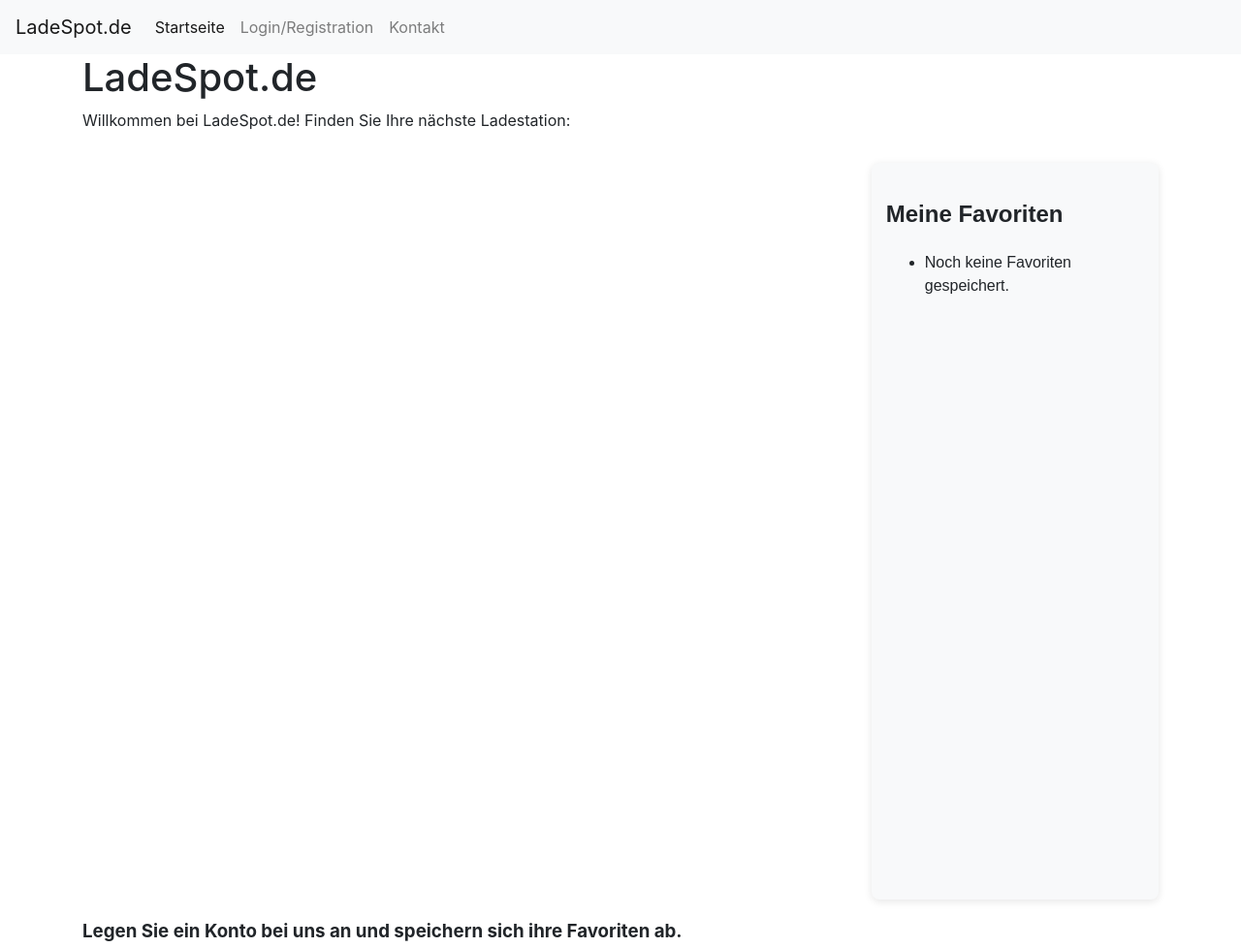
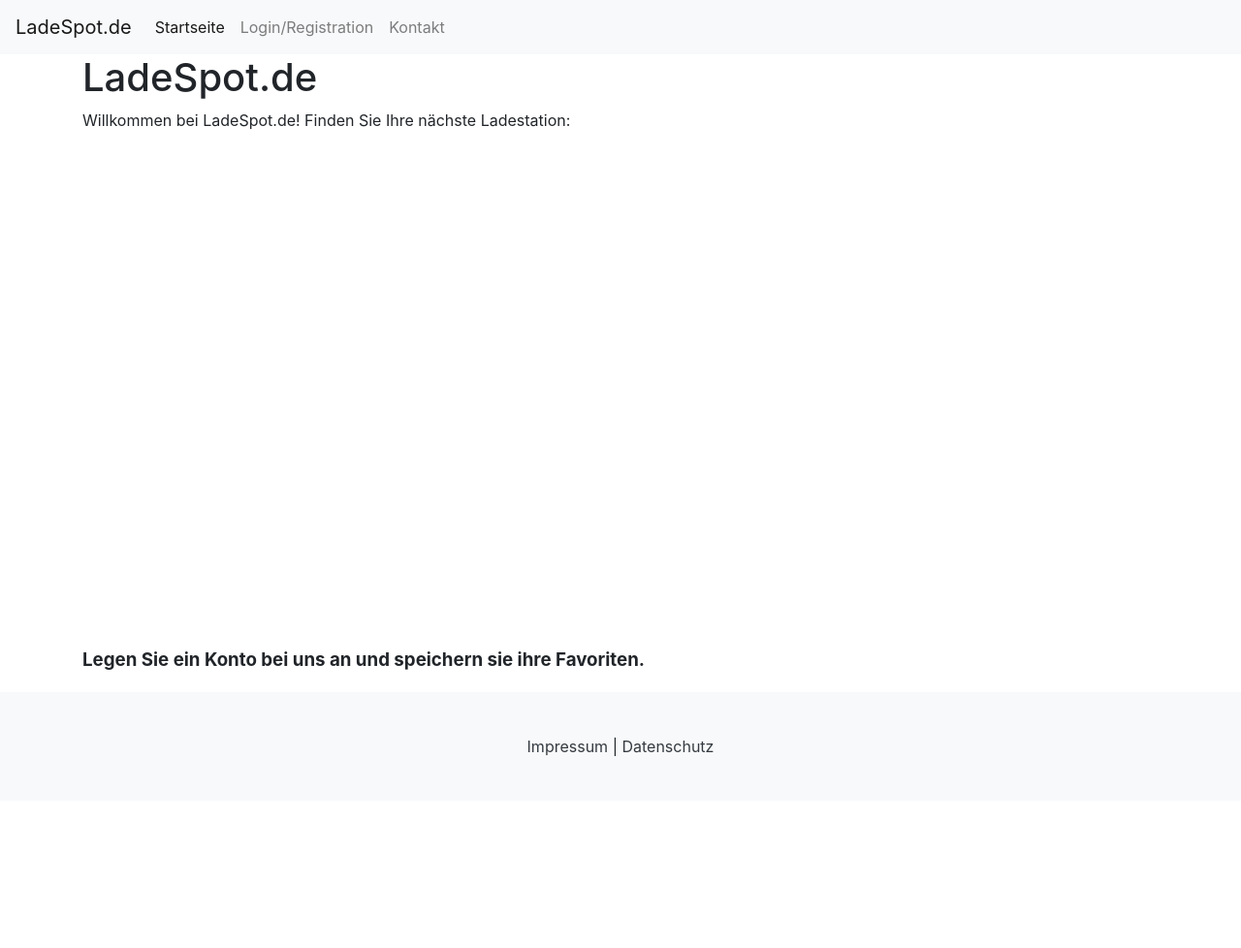
Before and after one commit to SMahoro/webtech2026, a plain HTML site: page index.html in a window 1280 px wide. Shown: the top 978 px of the page at 97% size. After the commit the page ends 826 px from the top, so only its background shows below. Drawn offline with nearby package versions, Linux system fonts and the light colour scheme.

Commit message:
Updates logged out map view

```diff
--- a/index.html
+++ b/index.html
@@ -41,15 +41,17 @@
         <div id="mapContents"> <!-- Wrapper Container für die Karte und die SideBar -->
             <div id="map"></div>
 
+            <!--
             <aside id="favorites">
-            <h2>Meine Favoriten</h2>
-            <ul id="favoritesList">
-                <li>Noch keine Favoriten gespeichert.</li>
-            </ul>
-        </aside>
+                <h3>Meine Favoriten</h3>
+                <ul id="favoritesList">
+                    <li class="fav-item">Noch keine Favoriten gespeichert.</li>
+                </ul>
+            </aside>
+            -->
         </div>
 
-        <h3>Legen Sie ein Konto bei uns an und speichern sich ihre Favoriten ab.</h3>
+        <h3>Legen Sie ein Konto bei uns an und speichern sie ihre Favoriten.</h3>
     </div>
 
     <!-- Footer -->
--- a/map.css
+++ b/map.css
@@ -1,7 +1,7 @@
 /*map spezifisches CSS*/
  #mapContents {
    display: flex;
-   height: 95vh;
+   height: 60vh;
    margin-top: 4vh;
    gap: 15px;
    font-family: sans-serif;
@@ -21,12 +21,13 @@
    box-shadow: 0 2px 8px rgba(0, 0, 0, 0.1);
  }
 
- .fav-list {
+ #favoritesList {
     list-style: none;
     padding: 0; margin: 0; }
 
   .fav-item {
     background: white;
+    font-size: 12px;
     padding: 10px;
     margin-bottom: 8px;
     border-radius: 6px;
@@ -44,5 +45,4 @@
 
   .fav-item p {
     margin: 0;
-    font-size: 12px;
     color: #666; }
```
